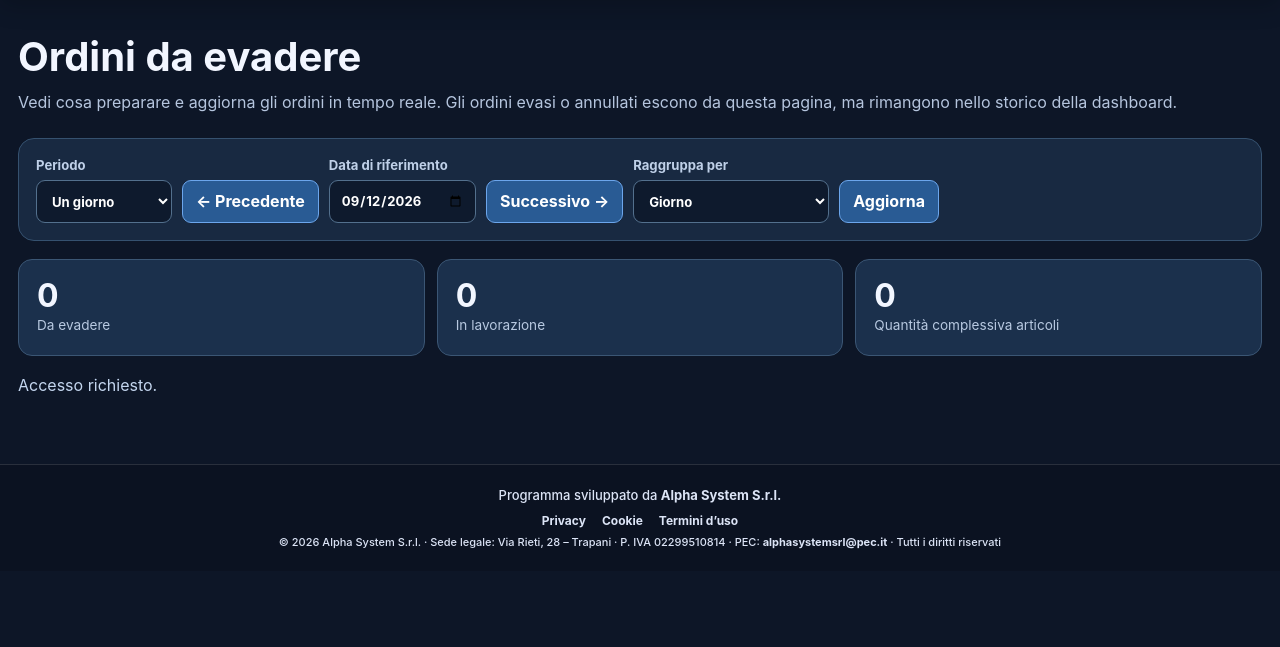
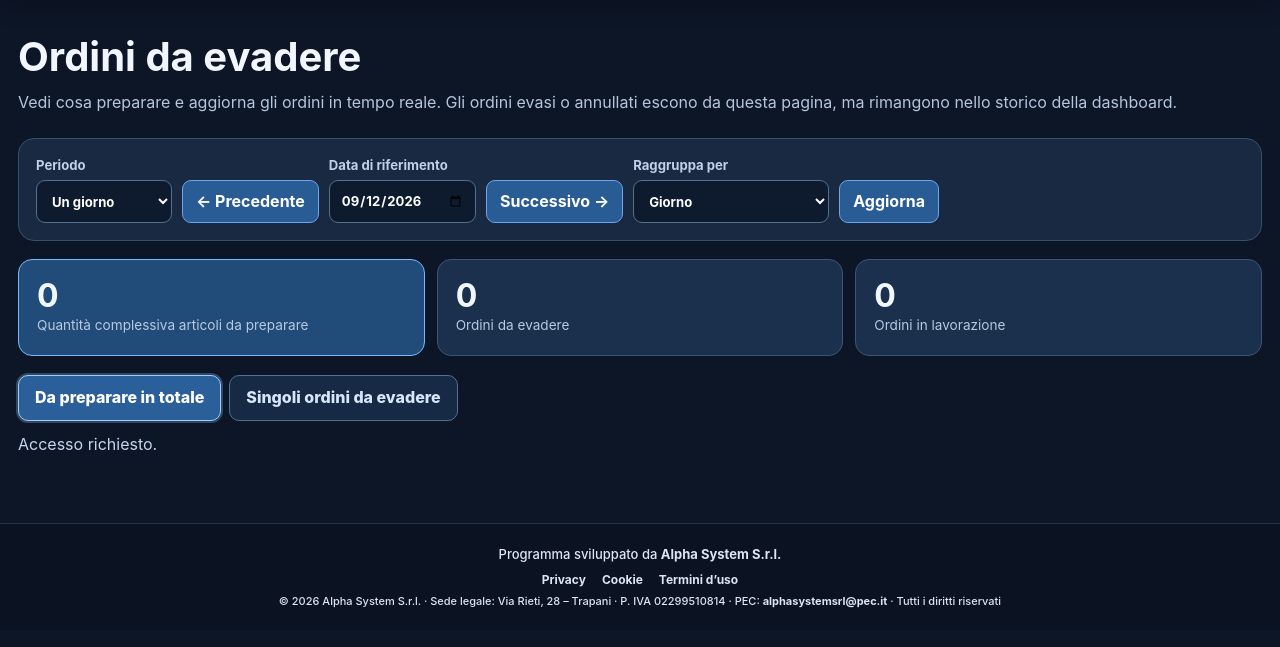
Before and after one commit to Ettorelg/Ettorelg, a Flask app: template templates/fulfillment_dashboard.html in a window 1280 px wide. Shown: the part 71-718 px from the top of the page. Run offline with Flask 3, Linux system fonts and the light colour scheme; the template is opened without the code that fills it, so the values that code supplies are empty; some libraries are stand-ins or nearby versions.

Commit message:
Show preparation totals first on fulfillment board

```diff
--- a/templates/fulfillment_dashboard.html
+++ b/templates/fulfillment_dashboard.html
@@ -20,9 +20,11 @@
     .toolbar label{display:grid;gap:5px;color:#bfd0e8;font-size:.82rem;font-weight:700}.toolbar input,.toolbar select{height:43px;padding:8px 11px;color:#fff;background:#0e1a2d;border:1px solid #53708d;border-radius:9px}
     .toolbar button,.actions button{min-height:42px;padding:9px 13px;color:#fff;background:#295b94;border:1px solid #6ca6ec;border-radius:9px;cursor:pointer;font-weight:750}.toolbar button:hover,.actions button:hover{background:#3675b7}.toolbar button:disabled,.actions button:disabled{opacity:.55;cursor:default}
     .metrics{display:grid;grid-template-columns:repeat(3,minmax(0,1fr));gap:12px;margin:18px 0}.metric{padding:18px;border:1px solid #3b5674;border-radius:14px;background:#1b304c}.metric b{display:block;font-size:2rem;line-height:1.1}.metric span{color:#b8c9e1;font-size:.85rem}
+    .metric.featured{border-color:#78b8ff;background:#214b78}.view-toggle{display:flex;gap:8px;flex-wrap:wrap;margin:19px 0 0}.view-toggle button{min-height:46px;padding:10px 16px;border:1px solid #53708d;border-radius:10px;background:#172a45;color:#d7e6f8;cursor:pointer;font-weight:800}.view-toggle button[aria-pressed="true"]{border-color:#9bcdff;background:#2a5f99;color:#fff;box-shadow:0 0 0 2px #9bcdff44}
     #status{min-height:24px;color:#c4d6ef;margin:12px 0}
     .group{margin:20px 0 28px;border:1px solid #426286;border-radius:17px;background:#15263e;overflow:hidden}.group-head{display:flex;justify-content:space-between;align-items:center;gap:12px;flex-wrap:wrap;padding:16px 20px;background:#21416a}.group-head h2{margin:0;font-size:1.15rem}.group-head span{color:#d1e5ff;font-weight:700}
     .prep{padding:16px 20px;border-bottom:1px solid #35516c}.prep strong{display:block;margin-bottom:9px;color:#fff}.prep-list{display:flex;gap:8px;flex-wrap:wrap}.prep-list span{padding:7px 10px;border-radius:9px;background:#294c71;color:#fff;font-weight:700;font-size:.85rem}
+    .group.summary .prep{padding:22px 20px;border-bottom:0}.group.summary .prep strong{font-size:1.08rem;margin-bottom:14px}.group.summary .prep-list{display:grid;grid-template-columns:repeat(auto-fit,minmax(210px,1fr));gap:10px}.group.summary .prep-list span{padding:16px 17px;border:1px solid #5b82ab;border-radius:12px;background:#294d76;font-size:1.02rem}.group.summary .order-grid{display:none}
     .order-grid{display:grid;grid-template-columns:repeat(2,minmax(0,1fr));gap:12px;padding:15px}.order-card{padding:17px;border:1px solid #395779;border-left:5px solid #ffbf64;border-radius:12px;background:#1b304b}.order-card.working{border-left-color:#71b7ff}.order-card h3{margin:0 0 4px;font-size:1.02rem}.order-card .meta{color:#b6c8e0;font-size:.8rem}.order-card ul{margin:11px 0;padding-left:21px}.order-card li{margin:4px 0}.order-card p{margin:7px 0;white-space:pre-wrap;overflow-wrap:anywhere;font-size:.88rem}.order-card a{display:inline-block;margin-top:6px;font-weight:750}.actions{display:flex;flex-wrap:wrap;gap:7px;margin-top:13px}.actions button{font-size:.8rem;min-height:37px;padding:7px 10px}.actions .finish{background:#1c7653;border-color:#53d5a0}.actions .cancel{background:#693542;border-color:#c57c8a}
     .empty{padding:38px 24px;text-align:center;border:1px dashed #536d8b;border-radius:15px;color:#bdd0e9;background:#172841}
     @media(max-width:760px){.topbar{position:static;align-items:flex-start;flex-direction:column}.metrics{grid-template-columns:1fr 1fr}.order-grid{grid-template-columns:1fr}.toolbar>*{flex:1}.toolbar label{min-width:140px}}
@@ -45,7 +47,8 @@
       <label>Raggruppa per<select id="grouping"><option value="giorno">Giorno</option><option value="fascia">Fascia oraria (15 minuti)</option></select></label>
       <button id="refresh" type="button">Aggiorna</button>
     </div>
-    <div class="metrics" aria-label="Riepilogo ordini aperti"><div class="metric"><b id="pendingCount">0</b><span>Da evadere</span></div><div class="metric"><b id="workingCount">0</b><span>In lavorazione</span></div><div class="metric"><b id="articleCount">0</b><span>Quantità complessiva articoli</span></div></div>
+    <div class="metrics" aria-label="Riepilogo ordini aperti"><div class="metric featured"><b id="articleCount">0</b><span>Quantità complessiva articoli da preparare</span></div><div class="metric"><b id="pendingCount">0</b><span>Ordini da evadere</span></div><div class="metric"><b id="workingCount">0</b><span>Ordini in lavorazione</span></div></div>
+    <div class="view-toggle" role="group" aria-label="Tipo di visualizzazione"><button id="summaryView" type="button" aria-pressed="true">Da preparare in totale</button><button id="ordersView" type="button" aria-pressed="false">Singoli ordini da evadere</button></div>
     <p id="status" role="status"></p>
     <div id="groups"></div>
   </main>
@@ -57,6 +60,9 @@
     const grouping=document.getElementById('grouping');
     const groups=document.getElementById('groups');
     const status=document.getElementById('status');
+    const summaryView=document.getElementById('summaryView');
+    const ordersView=document.getElementById('ordersView');
+    let displayMode='totali';
     let lastOrders=[];
     const quantityFormat=new Intl.NumberFormat('it-IT',{maximumFractionDigits:3});
     dateField.value=new Date().toLocaleDateString('sv-SE',{timeZone:'Europe/Rome'});
@@ -81,7 +87,7 @@
       groups.replaceChildren();
       if(!orders.length){node(groups,'div','Nessun ordine da evadere nel periodo selezionato.','empty');return}
       for(const [key,items] of [...byGroup].sort((a,b)=>a[0].localeCompare(b[0]))){
-        const section=node(groups,'section',undefined,'group');
+        const section=node(groups,'section',undefined,'group'+(displayMode==='totali'?' summary':''));
         const head=node(section,'div',undefined,'group-head');
         node(head,'h2',groupLabel(key));node(head,'span',items.length+(items.length===1?' ordine aperto':' ordini aperti'));
         const prep=node(section,'div',undefined,'prep');node(prep,'strong','Da preparare in totale');
@@ -132,6 +138,9 @@
     document.getElementById('refresh').addEventListener('click',load);
     dateField.addEventListener('change',load);period.addEventListener('change',load);
     grouping.addEventListener('change',()=>render(lastOrders));
+    function selectDisplayMode(mode){displayMode=mode;summaryView.setAttribute('aria-pressed',String(mode==='totali'));ordersView.setAttribute('aria-pressed',String(mode==='ordini'));render(lastOrders)}
+    summaryView.addEventListener('click',()=>selectDisplayMode('totali'));
+    ordersView.addEventListener('click',()=>selectDisplayMode('ordini'));
     load();setInterval(()=>{if(!document.hidden)load()},30000);
   </script>
 </body>
```
Also changed, not shown: tests/test_order_requests.py (+8 -0 lines).
